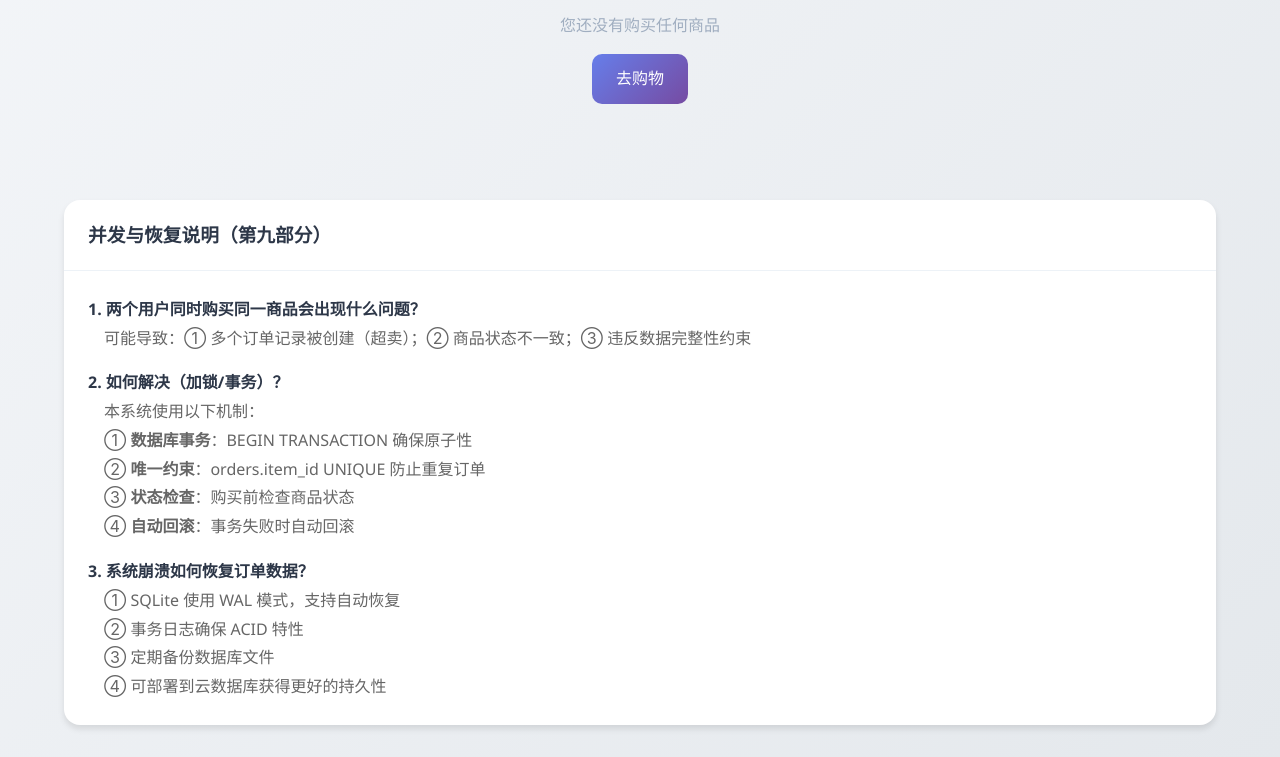
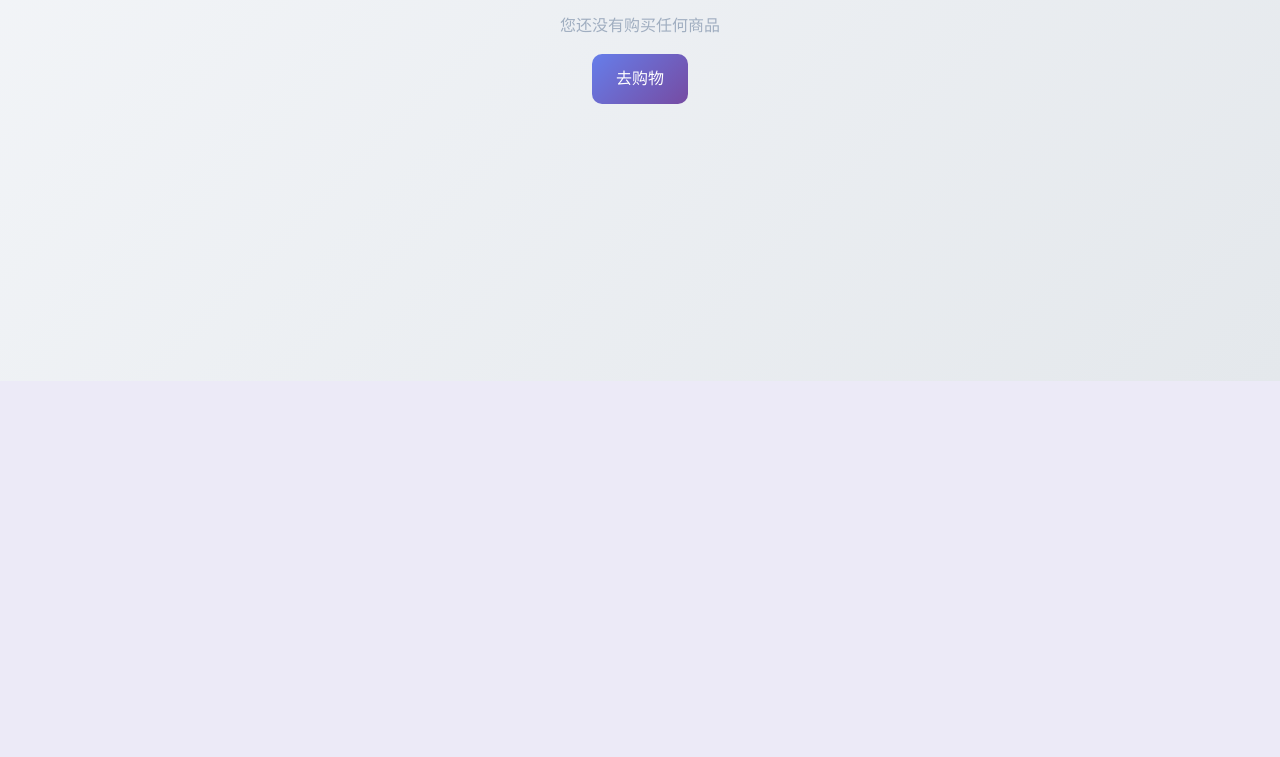
Before and after one commit to chenxinyi-jpg/campus-trade, a Flask app: page /orders in a window 1280 px wide. Shown: the part 419-1176 px from the top of the page. After the commit the page ends 523 px from the top, so only its background shows below. Run offline with Flask 3, Linux system fonts and the light colour scheme; the visitor is signed in with stand-in values (Sample User, id 1); data comes from the database, SQL or seed files in the repository.

Commit message:
Remove lab explanations from web pages
Co-authored-by: Cursor <cursoragent@cursor.com>

```diff
--- a/templates/orders.html
+++ b/templates/orders.html
@@ -83,38 +83,6 @@
             <a href="/items" class="btn btn-primary" style="margin-top: 1rem;">去购物</a>
         </div>
         {% endif %}
-
-        <!-- 并发与恢复说明 -->
-        <div class="card" style="margin-top: 2rem;">
-            <div class="card-header">
-                <h3>并发与恢复说明（第九部分）</h3>
-            </div>
-            <div class="card-body">
-                <div style="line-height: 1.8;">
-                    <p><strong>1. 两个用户同时购买同一商品会出现什么问题？</strong></p>
-                    <p style="padding-left: 1rem; color: #666;">
-                        可能导致：① 多个订单记录被创建（超卖）；② 商品状态不一致；③ 违反数据完整性约束
-                    </p>
-
-                    <p style="margin-top: 1rem;"><strong>2. 如何解决（加锁/事务）？</strong></p>
-                    <p style="padding-left: 1rem; color: #666;">
-                        本系统使用以下机制：<br>
-                        ① <strong>数据库事务</strong>：BEGIN TRANSACTION 确保原子性<br>
-                        ② <strong>唯一约束</strong>：orders.item_id UNIQUE 防止重复订单<br>
-                        ③ <strong>状态检查</strong>：购买前检查商品状态<br>
-                        ④ <strong>自动回滚</strong>：事务失败时自动回滚
-                    </p>
-
-                    <p style="margin-top: 1rem;"><strong>3. 系统崩溃如何恢复订单数据？</strong></p>
-                    <p style="padding-left: 1rem; color: #666;">
-                        ① SQLite 使用 WAL 模式，支持自动恢复<br>
-                        ② 事务日志确保 ACID 特性<br>
-                        ③ 定期备份数据库文件<br>
-                        ④ 可部署到云数据库获得更好的持久性
-                    </p>
-                </div>
-            </div>
-        </div>
     </div>
 </body>
 </html>
```
Also changed, not shown: templates/users.html (+0 -26 lines).
